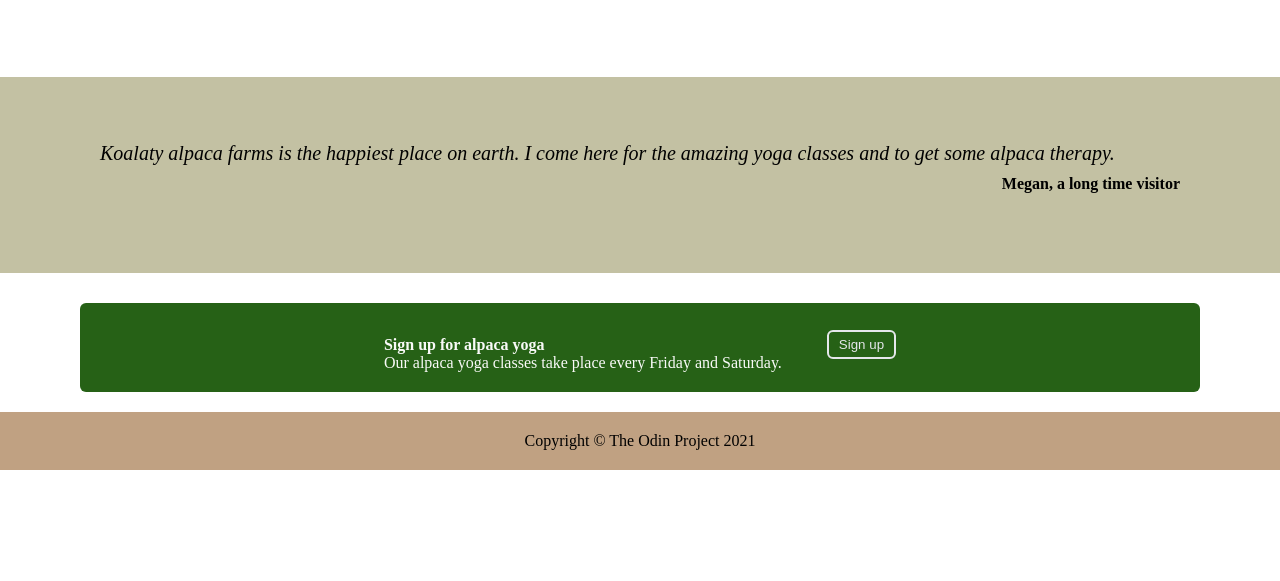
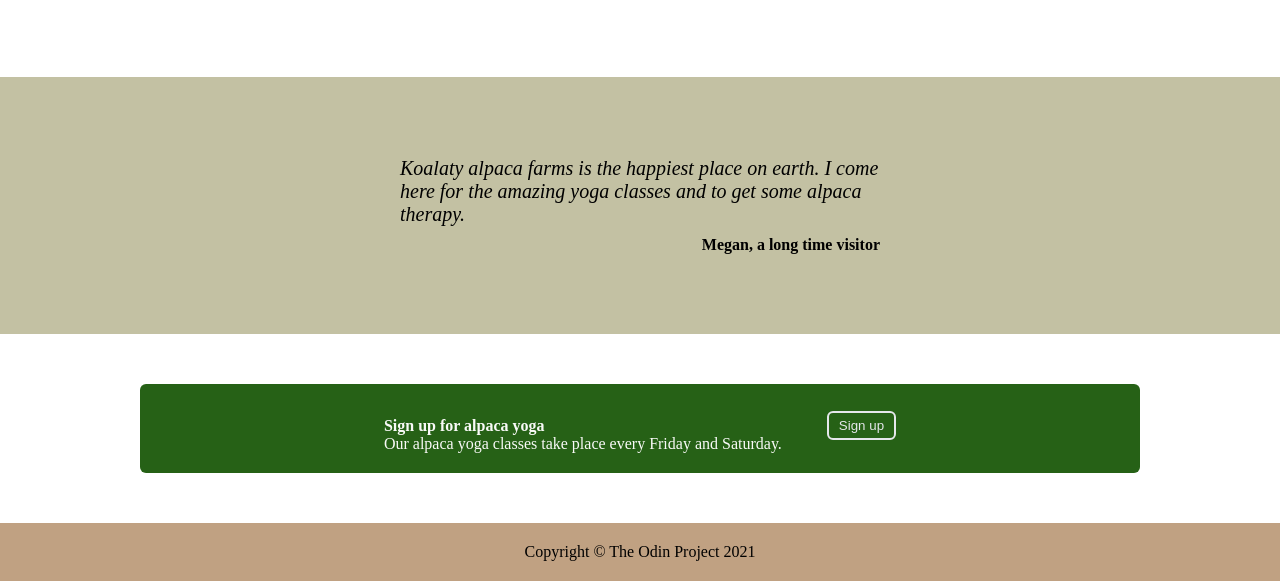
Before and after one commit to riplai/flex_example, a plain HTML site: page index.html in a window 1280 px wide. Shown: the part 682-1263 px from the top of the page. Before the commit the page ends 1152 px from the top, so only its background shows below. Drawn offline with Linux system fonts and the light colour scheme.

Commit message:
change sizes

```diff
--- a/index.html
+++ b/index.html
@@ -53,12 +53,14 @@
         <div class="author">Megan, a long time visitor</div>
     </div>
 
+    <div class="call-footer">
         <div class="call">
             <div class="call-container">
                 <div class="title">Sign up for alpaca yoga</div>
                 <div class="text">Our alpaca yoga classes take place every Friday and Saturday.</div>
             </div>
                 <button>Sign up</button>
+            </div>
         </div>
     </div>
 
--- a/style.css
+++ b/style.css
@@ -85,11 +85,12 @@ button {
     gap: 52px;
     padding: 25px 100px 80px;
     flex-wrap: wrap;
-
+    flex: 1;
 }
 
 .content {
-    max-width: 150px;
+    width: 150px;
+    height: auto;
 }
 
 .image {
@@ -104,8 +105,8 @@ button {
     background-color: #C3C1A3;
     display: flex;
     flex-direction: column;
-    padding: 65px 100px 80px 100px;
-    margin-bottom: 30px;
+    padding: 80px 400px 80px 400px;
+
 }
 
 .quote .text {
@@ -120,17 +121,24 @@ button {
     margin-top: 10px;
 }
 
+.call-footer {
+    display: flex;
+    justify-content: center;
+    align-items: center;
+}
+
 .call {
     background-color: #266116;
     color: #F9FAF8;
-    margin: 20px 80px;
-    margin-top: auto;
+    margin: 50px;
     display: flex;
     align-items: center;
     justify-content: center;
     padding: 15px 100px 20px;
     border-radius: 6px;
     gap: 45px;
+    width: 800px;
+    height: auto;
 }
 
 .call-container {
@@ -144,9 +152,6 @@ button {
     font-size: 16px;
 }
 
-.call-container button {
-
-}
 
 .footer {
     display: flex;
```
Lines whose indentation alone changed are shown as unchanged.
